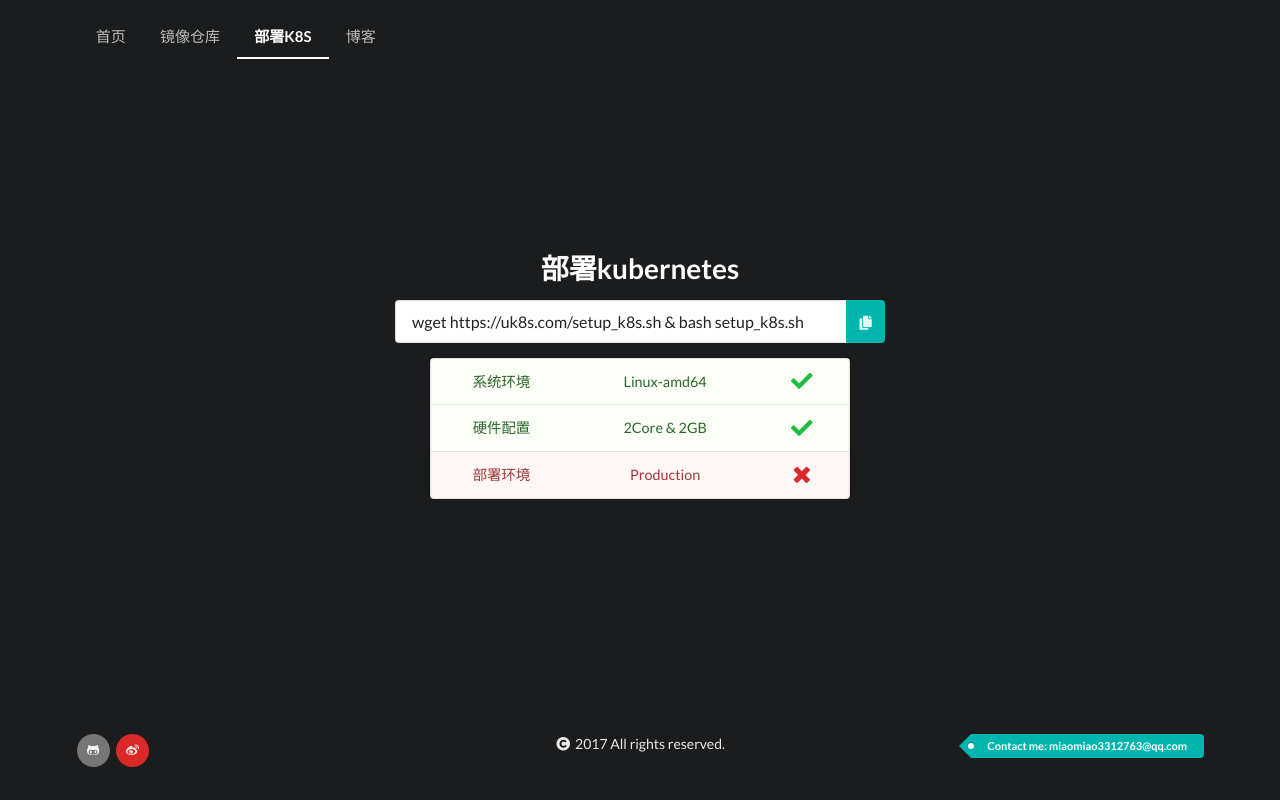
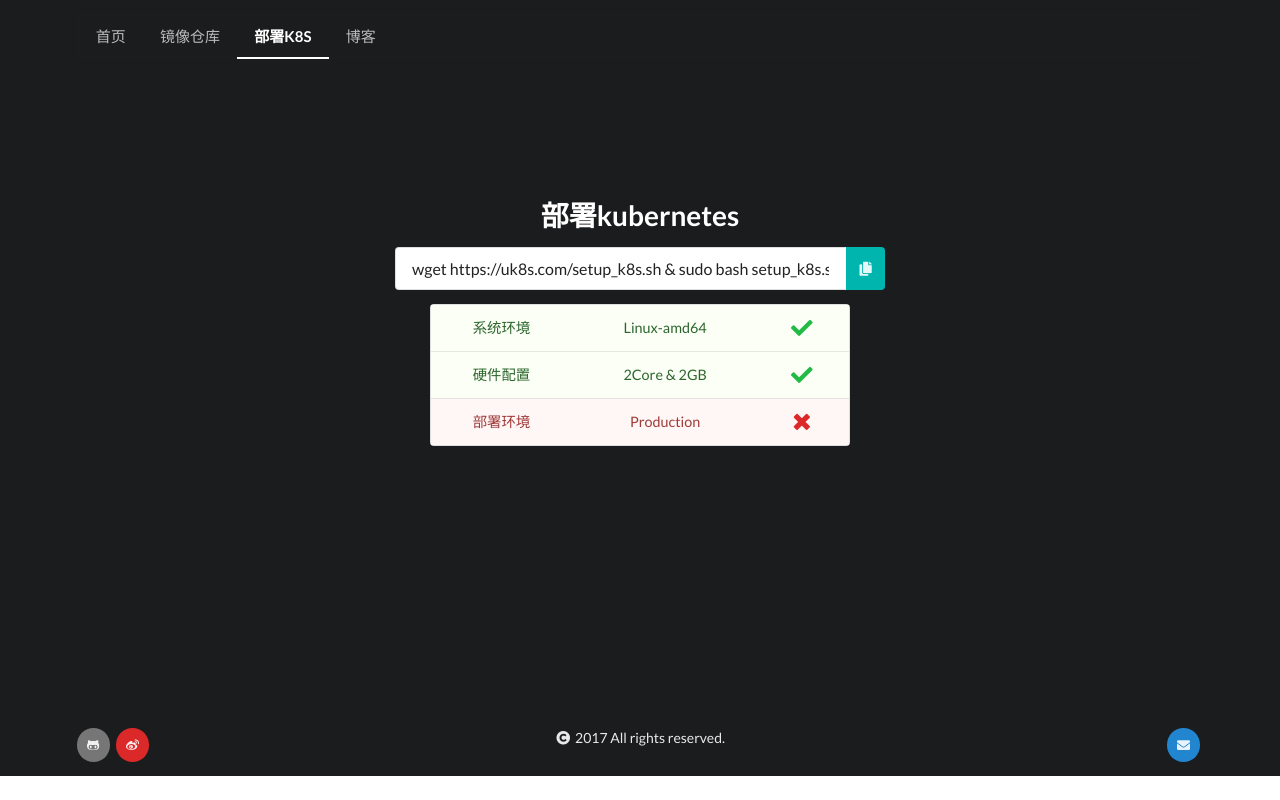
Before and after one commit to RobinLe/uk8s, a Django app: page /deploy/ in a window 1280 px wide. Run offline with Django 3.2, Linux system fonts and the light colour scheme; some libraries are stand-ins or nearby versions.

Commit message:
modify html

```diff
--- a/conf/config.yml
+++ b/config.yml
@@ -15,5 +15,5 @@ http:
   debug:
     addr: :5001
   tls:
-    certificate: /certs/uk8s.crt
-    key: /certs/uk8s.key
+    certificate: /certs/fullchain.pem
+    key: /certs/privkey.pem
--- a/registry/templates/base.html
+++ b/registry/templates/base.html
@@ -15,7 +15,7 @@
 </head>
 
 <body>
-    <div class="ui vertical inverted segment" style="height: 10%">
+    <div class="ui vertical inverted segment">
         {% block menu %}
         <div class="ui container">
             <div class="ui large secondary inverted pointing menu">
--- a/registry/templates/deploy.html
+++ b/registry/templates/deploy.html
@@ -12,14 +12,13 @@
 {% endblock %}
 
 {% block content %}
-<div class="ui vertical inverted segment" style="height: 20%"></div>
-<div class="ui vertical inverted center aligned segment" style="height: 60%">
+<div class="ui vertical inverted center aligned segment" style="padding-top:10%;padding-bottom:21%">
     <div class="ui text container" align="center">
         <h1 class="ui inverted header">
             部署kubernetes
         </h1>
         <div class="ui action input" style="width: 70%">
-            <input type="text" value="wget https://uk8s.com/setup_k8s.sh & bash setup_k8s.sh">
+            <input type="text" value="wget https://uk8s.com/setup_k8s.sh & sudo bash setup_k8s.sh">
             <button class="ui teal icon button"><i class="copy icon"></i></button>
         </div>
         <table class="ui small table center aligned" style="width: 60%;">
--- a/registry/templates/footer.html
+++ b/registry/templates/footer.html
@@ -1,4 +1,4 @@
-<div class="ui inverted vertical footer segment" style="height: 10%">
+<div class="ui inverted vertical footer segment">
     <div class="ui container">
         <div class="ui grid">
             <div class="three column row">
@@ -14,7 +14,9 @@
                     <i class="copyright icon"></i>2017 All rights reserved.
                 </div>
                 <div class="column left floated right aligned ">
-                    <a class="ui small teal tag label">Contact me: miaomiao3312763@qq.com</a>
+                    <button class="ui small circular blue mail icon button" onclick="location.href='mailto:miaomiao3312763@qq.com';">
+                        <i class="mail icon"></i>
+                    </button>
                 </div>
             </div>
         </div>
--- a/registry/templates/index.html
+++ b/registry/templates/index.html
@@ -1,8 +1,7 @@
 {% extends "base.html" %}
 
 {% block content %}
-<div class="ui vertical inverted segment" style="height: 20%"></div>
-<div class="ui vertical inverted center aligned segment" style="height: 60%">
+<div class="ui vertical inverted center aligned segment" style="padding-top:15%;padding-bottom:21%">
     <div class="ui text container">
         <h1 class="ui inverted header">
             kubernetes 资源分享
```
Also changed, not shown: 4 other files.
